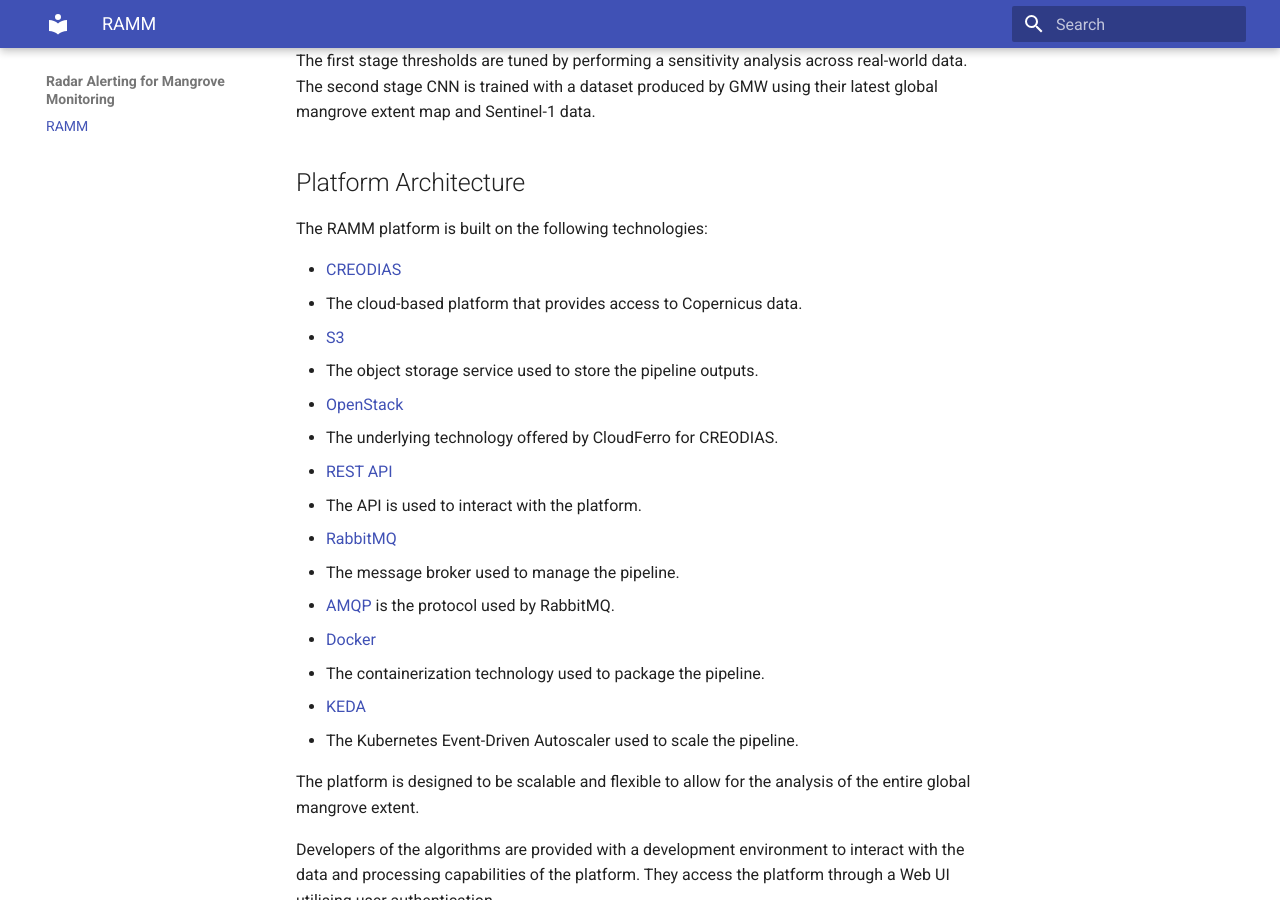
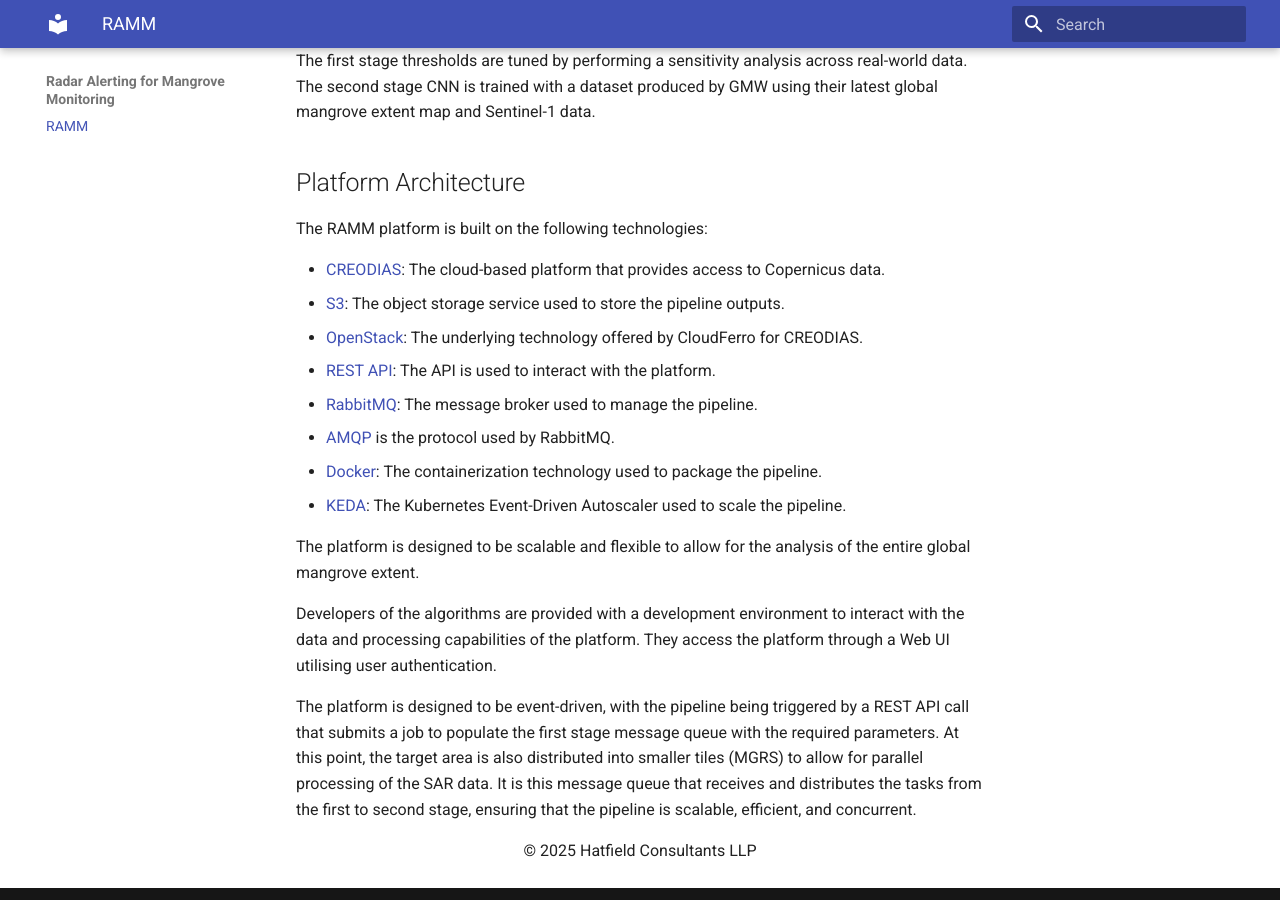
Before and after one commit to globalmangrovewatch/gmw_ramm_docs, an MkDocs documentation site: the page built from docs/index.md, in a window 1280 px wide and 900 px high, scrolled down 3103 px. Built offline with MkDocs 1.6.1 and Material for MkDocs 9.7.7, drawn with Linux system fonts in a browser that asks for light colours.

Commit message:
update docs with ramm information

```diff
--- a/docs/index.md
+++ b/docs/index.md
@@ -104,21 +104,14 @@ their latest global mangrove extent map and Sentinel-1 data.
 
 The RAMM platform is built on the following technologies:
 
-- [CREODIAS](https://creodias.eu/)
-  - The cloud-based platform that provides access to Copernicus data.
-- [S3](https://aws.amazon.com/s3/)
-  - The object storage service used to store the pipeline outputs.
-- [OpenStack](https://www.openstack.org/)
-  - The underlying technology offered by CloudFerro for CREODIAS.
-- [REST API](https://restfulapi.net/)
-  - The API is used to interact with the platform.
-- [RabbitMQ](https://www.rabbitmq.com/)
-  - The message broker used to manage the pipeline.
-  - [AMQP](https://www.amqp.org/) is the protocol used by RabbitMQ.
-- [Docker](https://www.docker.com/)
-  - The containerization technology used to package the pipeline.
-- [KEDA](https://keda.sh/)
-  - The Kubernetes Event-Driven Autoscaler used to scale the pipeline.
+- [CREODIAS](https://creodias.eu/): The cloud-based platform that provides access to Copernicus data.
+- [S3](https://aws.amazon.com/s3/): The object storage service used to store the pipeline outputs.
+- [OpenStack](https://www.openstack.org/): The underlying technology offered by CloudFerro for CREODIAS.
+- [REST API](https://restfulapi.net/): The API is used to interact with the platform.
+- [RabbitMQ](https://www.rabbitmq.com/): The message broker used to manage the pipeline.
+- [AMQP](https://www.amqp.org/) is the protocol used by RabbitMQ.
+- [Docker](https://www.docker.com/): The containerization technology used to package the pipeline.
+- [KEDA](https://keda.sh/): The Kubernetes Event-Driven Autoscaler used to scale the pipeline.
 
 The platform is designed to be scalable and flexible to allow for
 the analysis of the entire global mangrove extent.
```
